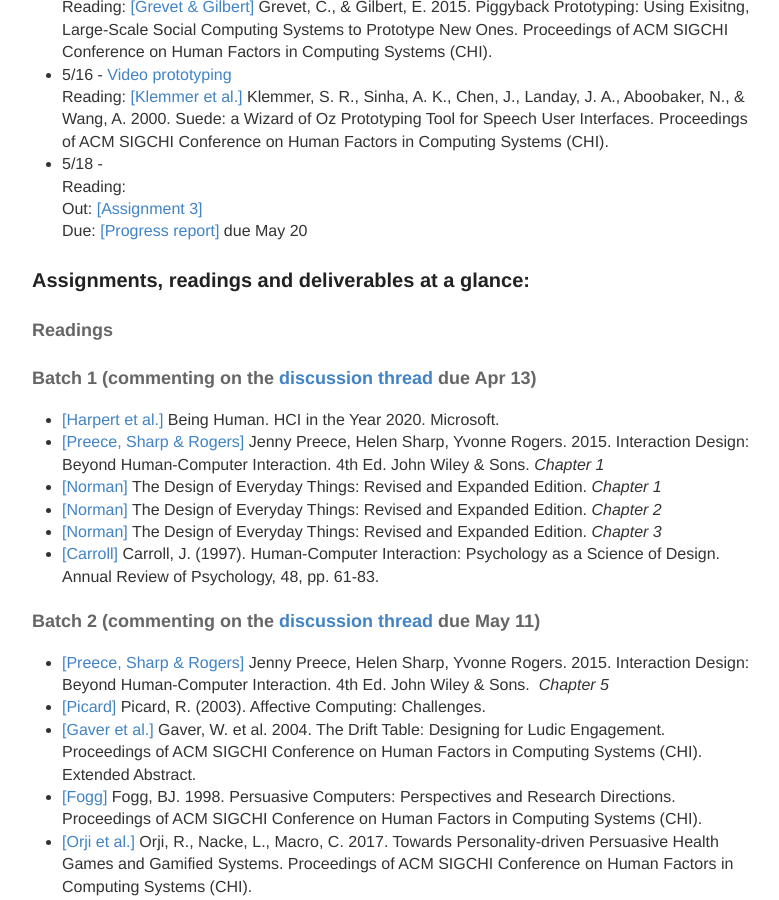
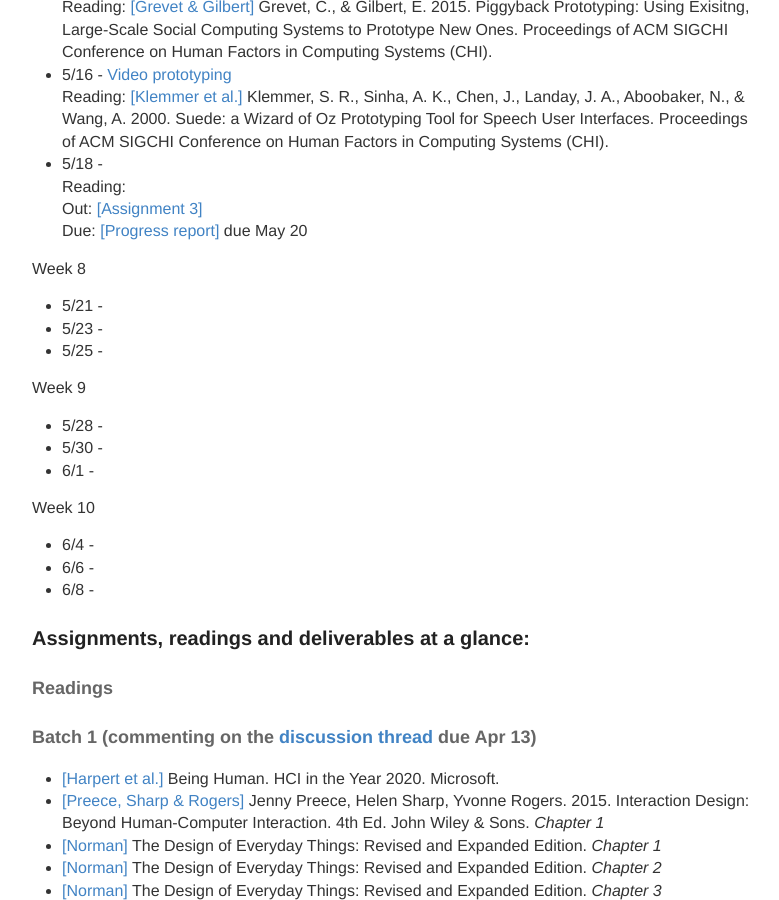
Before and after one commit to hciwang/hciwang.github.io, a Jekyll site: the page built from _posts/2018-3-25-lectures.md, in a window 1280 px wide and 900 px high, scrolled down 2217 px. Shown: the whole window, without its empty margins (248-1027 px from the left). Built offline with Jekyll 4.4.1, drawn with Linux system fonts in a browser that asks for light colours.

Commit message:
Update 2018-3-25-lectures.md

```diff
--- a/_posts/2018-3-25-lectures.md
+++ b/_posts/2018-3-25-lectures.md
@@ -74,6 +74,20 @@ Reading:
 Out: [[Assignment 3]]()
 Due: [[Progress report]](https://canvas.ucdavis.edu/courses/225630/assignments/199854) due May 20
 
+Week 8
+- 5/21 -
+- 5/23 -
+- 5/25 -
+
+Week 9
+- 5/28 -
+- 5/30 -
+- 6/1 -
+
+Week 10
+- 6/4 -
+- 6/6 -
+- 6/8 -
 
 ### Assignments, readings and deliverables at a glance:
 
```
